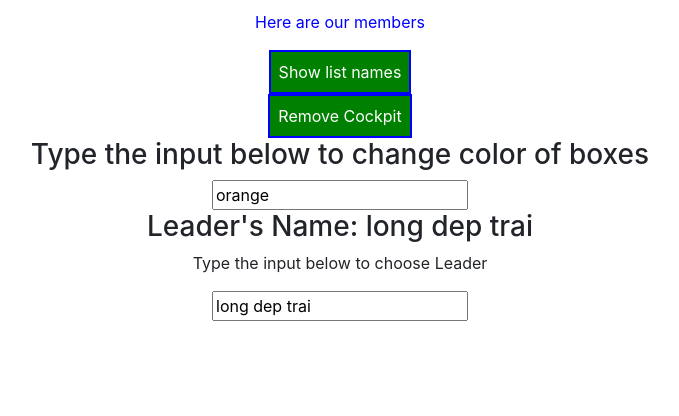
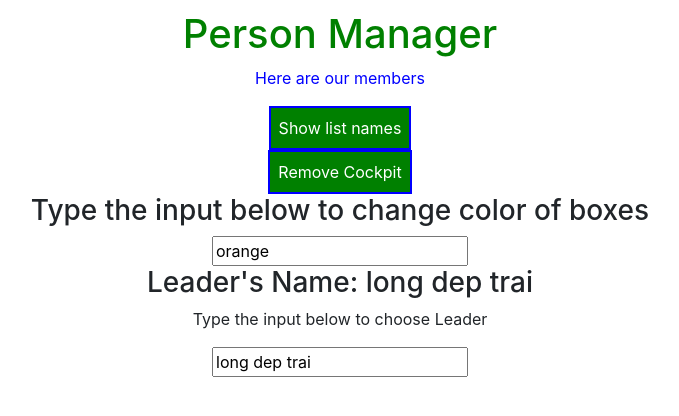
Before and after one commit to trlong357/React, a React (Create React App) app: page / in a window 1280 px wide. Shown: the top 416 px of the page, without its empty margins (300-979 px from the left). Built offline with nearby package versions, Linux system fonts and the light colour scheme.

Commit message:
107. Passing Unknow Props

```diff
--- a/src/hoc/withClass.js
+++ b/src/hoc/withClass.js
@@ -3,7 +3,7 @@ import React from "react";
 const withClass = (WrappedComponent, className) => {
   return (props) => (
     <div className={className}>
-      <WrappedComponent />
+      <WrappedComponent {...props} />
     </div>
   );
 };
```
Also changed, not shown: 1 other file (tests, documents, lock files or other folders).
